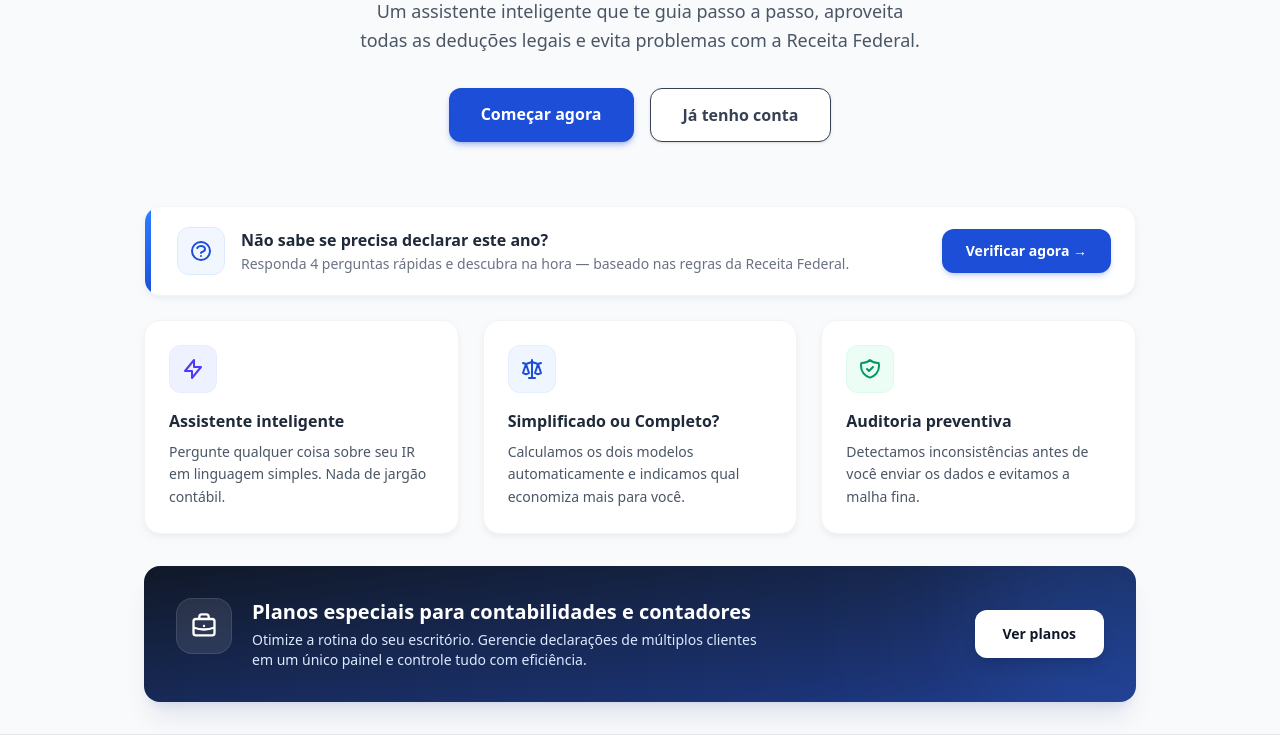
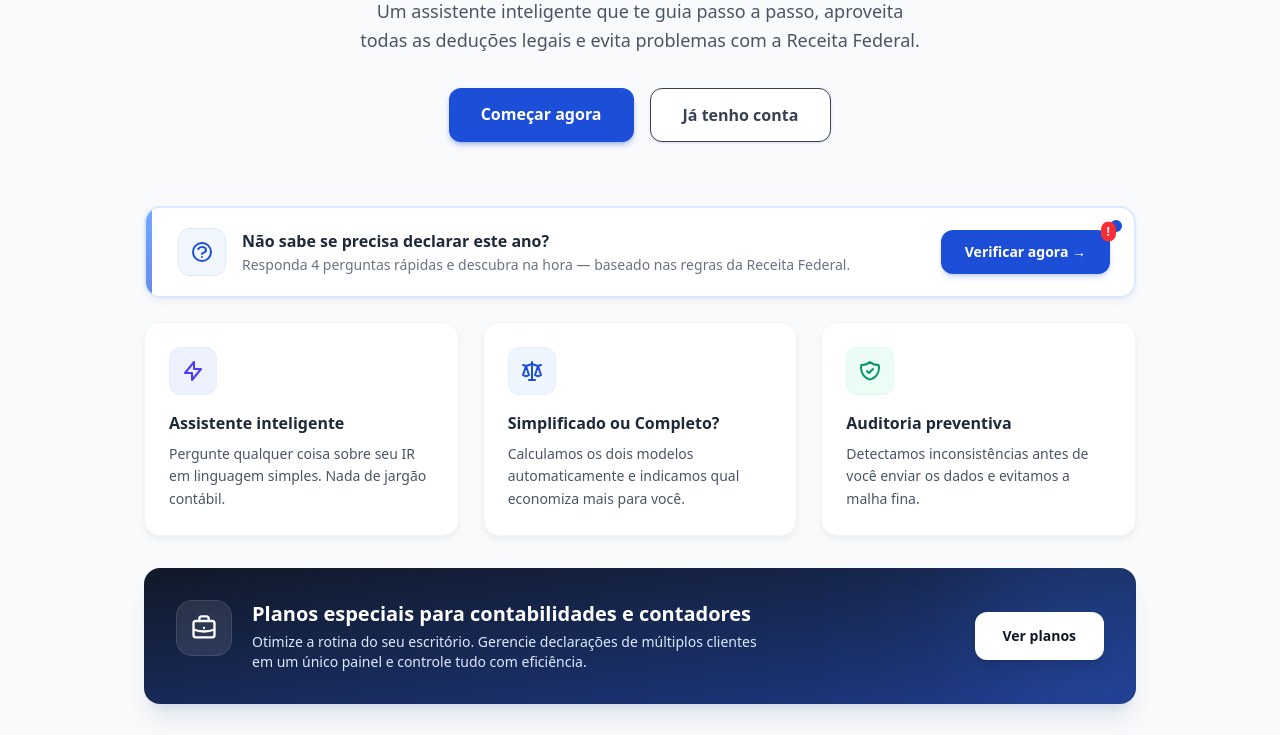
Before and after one commit to Geffersonvivan/leao2026, a Django app: page / in a window 1280 px wide. Shown: the part 240-975 px from the top of the page. Run offline with Django 5.2, Linux system fonts and the light colour scheme; data that the repository does not hold is empty; style sheets or scripts are compiled from the project's sources; some libraries are stand-ins or nearby versions.

Commit message:
feat: adiciona animações de destaque no banner de verificação de IR
- Ponto piscando (ping) no canto superior direito
- Borda lateral com animate-pulse
- Badge "!" com bounce no botão CTA

Co-Authored-By: Claude Sonnet 4.6 <noreply@anthropic.com>

```diff
--- a/templates/home.html
+++ b/templates/home.html
@@ -1,6 +1,6 @@
 {% extends "base.html" %}
 {% load static %}
-{% block title %}Calculadora IR — Declare seu IR sem complicação{% endblock %}
+{% block title %}Leão 2026 — Declare seu IR sem complicação{% endblock %}
 
 {% block content %}
 <div class="flex flex-col justify-center min-h-[calc(100vh-8rem)]">
@@ -25,9 +25,14 @@
 </div>
 
 {# CTA: verificar obrigatoriedade #}
-<div class="mt-8 bg-white rounded-2xl border border-gray-100 shadow-md shadow-slate-200/50 hover:shadow-lg transition-shadow px-6 py-5 flex flex-col sm:flex-row items-center justify-between gap-5 relative overflow-hidden">
-  <!-- Acento lateral sutil -->
-  <div class="absolute left-0 top-0 bottom-0 w-1.5 bg-gradient-to-b from-blue-500 to-brand"></div>
+<div class="mt-8 bg-white rounded-2xl border-2 border-blue-100 shadow-md shadow-slate-200/50 hover:shadow-lg transition-shadow px-6 py-5 flex flex-col sm:flex-row items-center justify-between gap-5 relative overflow-hidden">
+  <!-- Acento lateral piscando -->
+  <div class="absolute left-0 top-0 bottom-0 w-1.5 bg-gradient-to-b from-blue-500 to-brand animate-pulse"></div>
+  <!-- Ponto piscando no canto superior direito -->
+  <span class="absolute top-3 right-3 flex h-3 w-3">
+    <span class="animate-ping absolute inline-flex h-full w-full rounded-full bg-brand opacity-75"></span>
+    <span class="relative inline-flex rounded-full h-3 w-3 bg-brand"></span>
+  </span>
   <div class="flex items-center gap-4 pl-2">
     <div class="w-12 h-12 bg-blue-50/80 rounded-xl flex items-center justify-center flex-shrink-0 border border-blue-100">
       <svg class="w-6 h-6 text-brand" fill="none" stroke="currentColor" viewBox="0 0 24 24">
@@ -40,8 +45,9 @@
     </div>
   </div>
   <a href="{% url 'verificar_obrigatoriedade' %}"
-     class="flex-shrink-0 bg-brand text-white px-6 py-3 rounded-xl text-sm font-semibold shadow-md shadow-brand/20 hover:bg-blue-700 hover:-translate-y-0.5 transition-all whitespace-nowrap w-full sm:w-auto text-center">
+     class="flex-shrink-0 relative bg-brand text-white px-6 py-3 rounded-xl text-sm font-semibold shadow-md shadow-brand/20 hover:bg-blue-700 hover:-translate-y-0.5 transition-all whitespace-nowrap w-full sm:w-auto text-center">
     Verificar agora →
+    <span class="absolute -top-1.5 -right-1.5 bg-red-500 text-white text-xs font-bold px-1.5 py-0.5 rounded-full animate-bounce">!</span>
   </a>
 </div>
 
```
